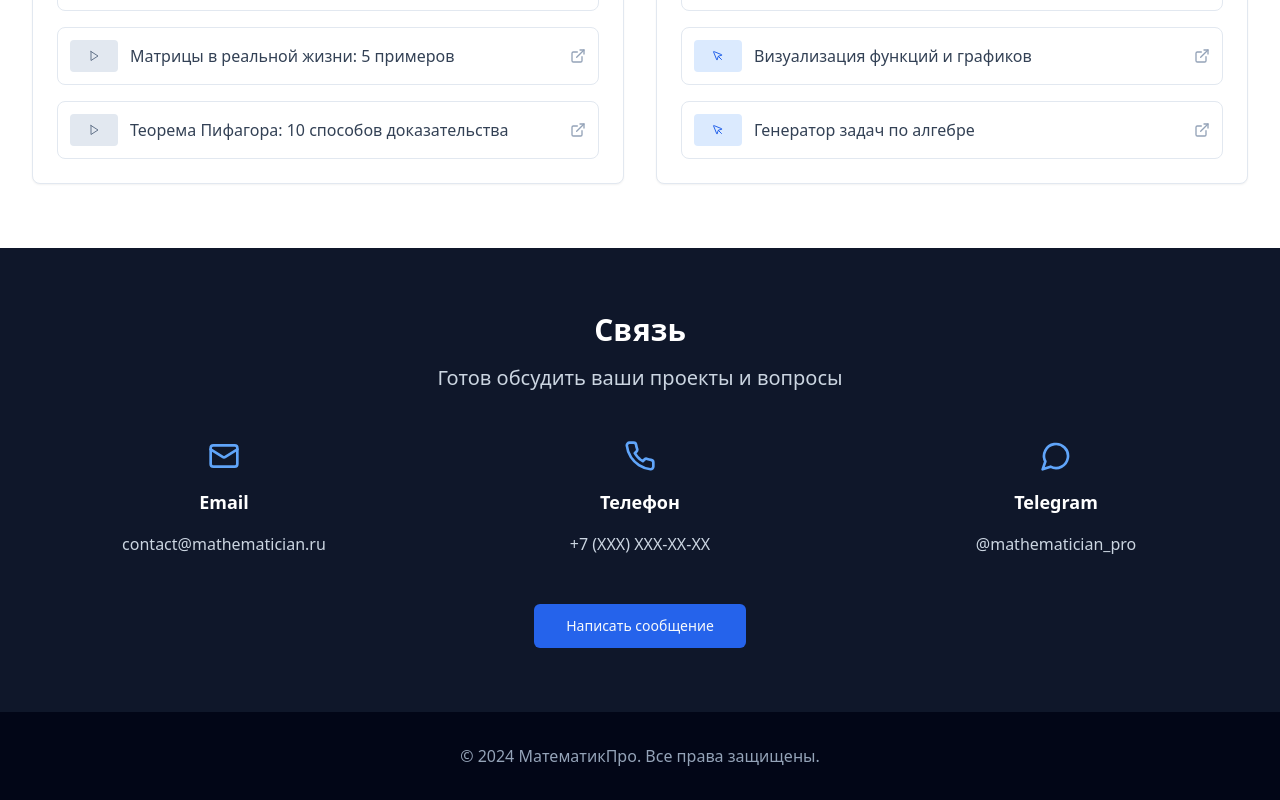
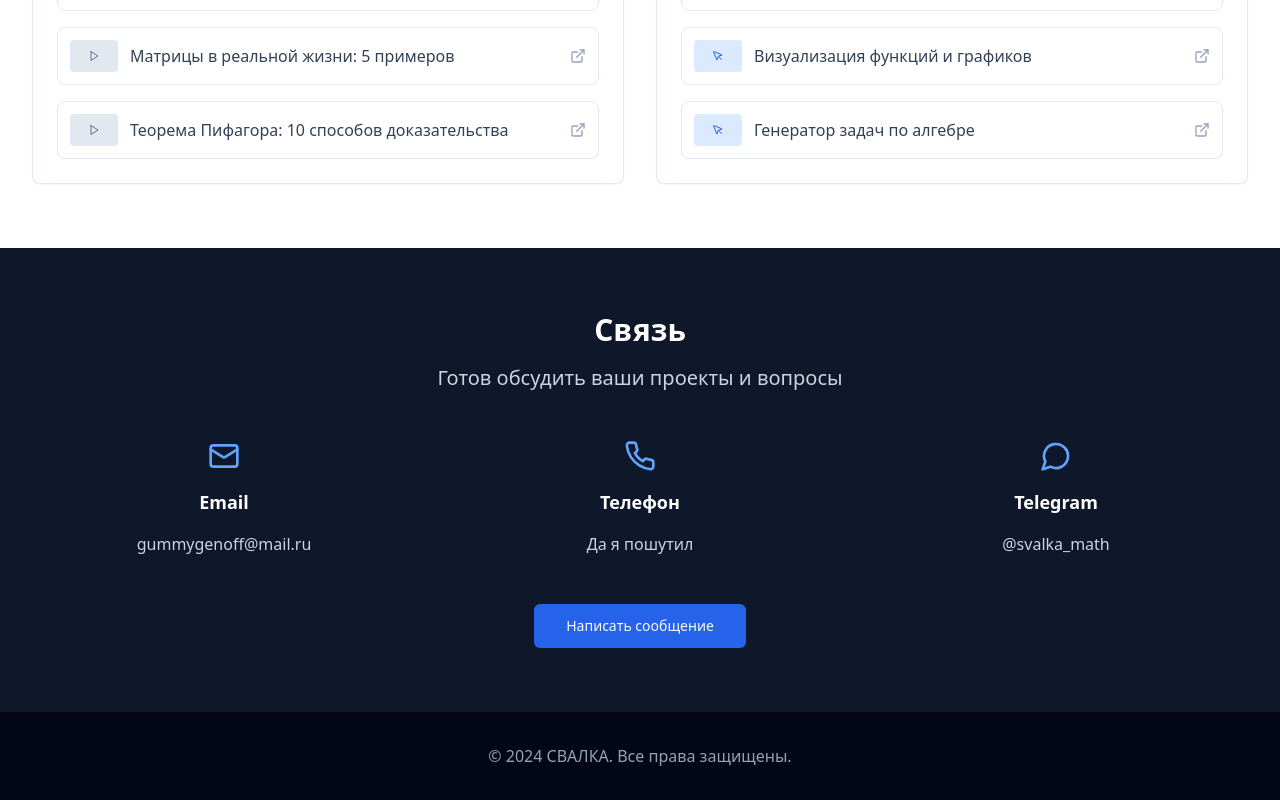
Before and after one commit to pr-poehali-dev/math-popularization-site, a React (Vite) app: page / in a window 1280 px wide. Shown: the part 2591-3391 px from the top of the page. Built offline with nearby package versions, Linux system fonts and the light colour scheme.

Commit message:
Обновление 5 компонентов

```diff
--- a/src/pages/Index.tsx
+++ b/src/pages/Index.tsx
@@ -388,12 +388,12 @@ const Index = () => {
             <div className="space-y-4">
               <Icon name="Mail" size={32} className="text-blue-400 mx-auto" />
               <h3 className="text-lg font-semibold">Email</h3>
-              <p className="text-slate-300">contact@mathematician.ru</p>
+              <p className="text-slate-300">gummygenoff@mail.ru</p>
             </div>
             <div className="space-y-4">
               <Icon name="Phone" size={32} className="text-blue-400 mx-auto" />
               <h3 className="text-lg font-semibold">Телефон</h3>
-              <p className="text-slate-300">+7 (XXX) XXX-XX-XX</p>
+              <p className="text-slate-300">Да я пошутил</p>
             </div>
             <div className="space-y-4">
               <Icon
@@ -402,7 +402,7 @@ const Index = () => {
                 className="text-blue-400 mx-auto"
               />
               <h3 className="text-lg font-semibold">Telegram</h3>
-              <p className="text-slate-300">@mathematician_pro</p>
+              <p className="text-slate-300">@svalka_math</p>
             </div>
           </div>
           <div className="text-center mt-12">
@@ -417,7 +417,7 @@ const Index = () => {
       <footer className="bg-slate-950 text-slate-400 py-8">
         <div className="max-w-7xl mx-auto px-4 sm:px-6 lg:px-8">
           <div className="text-center">
-            <p>&copy; 2024 МатематикПро. Все права защищены.</p>
+            <p>© 2024 СВАЛКА. Все права защищены.</p>
           </div>
         </div>
       </footer>
```
